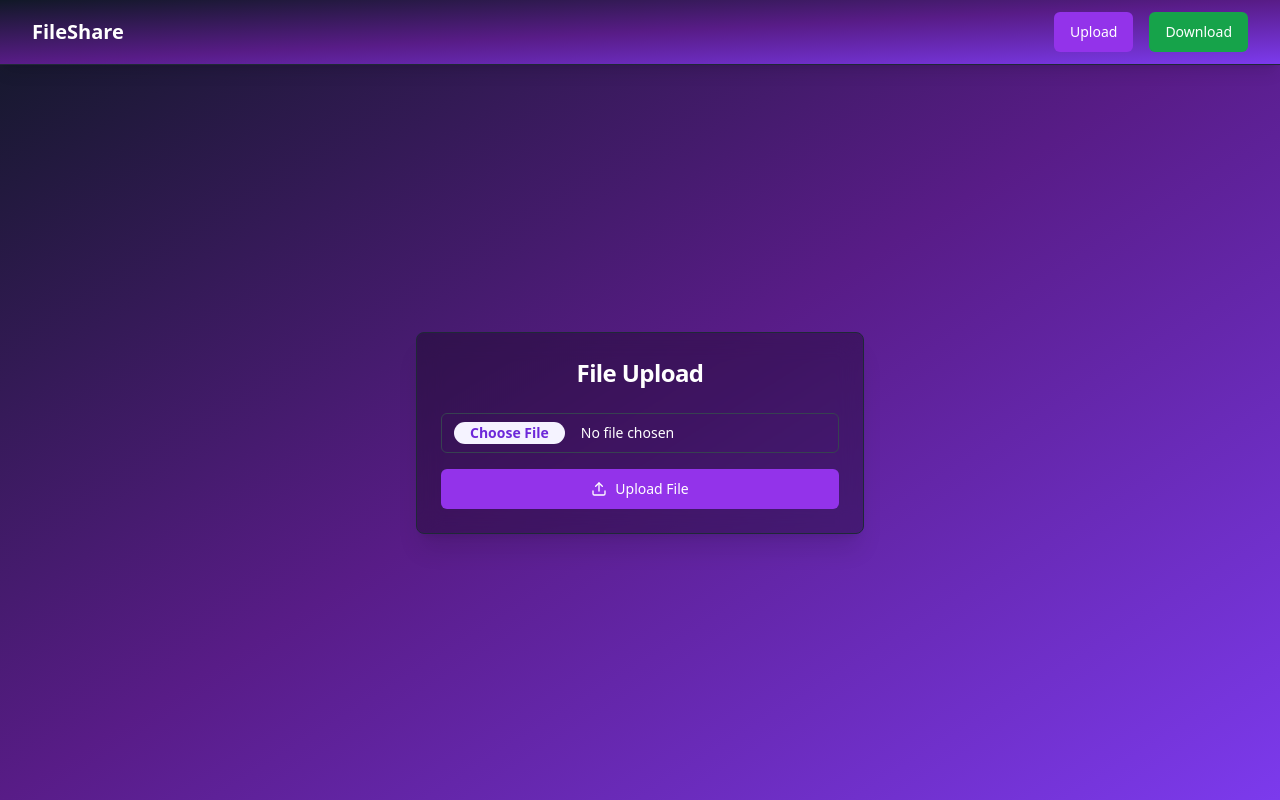
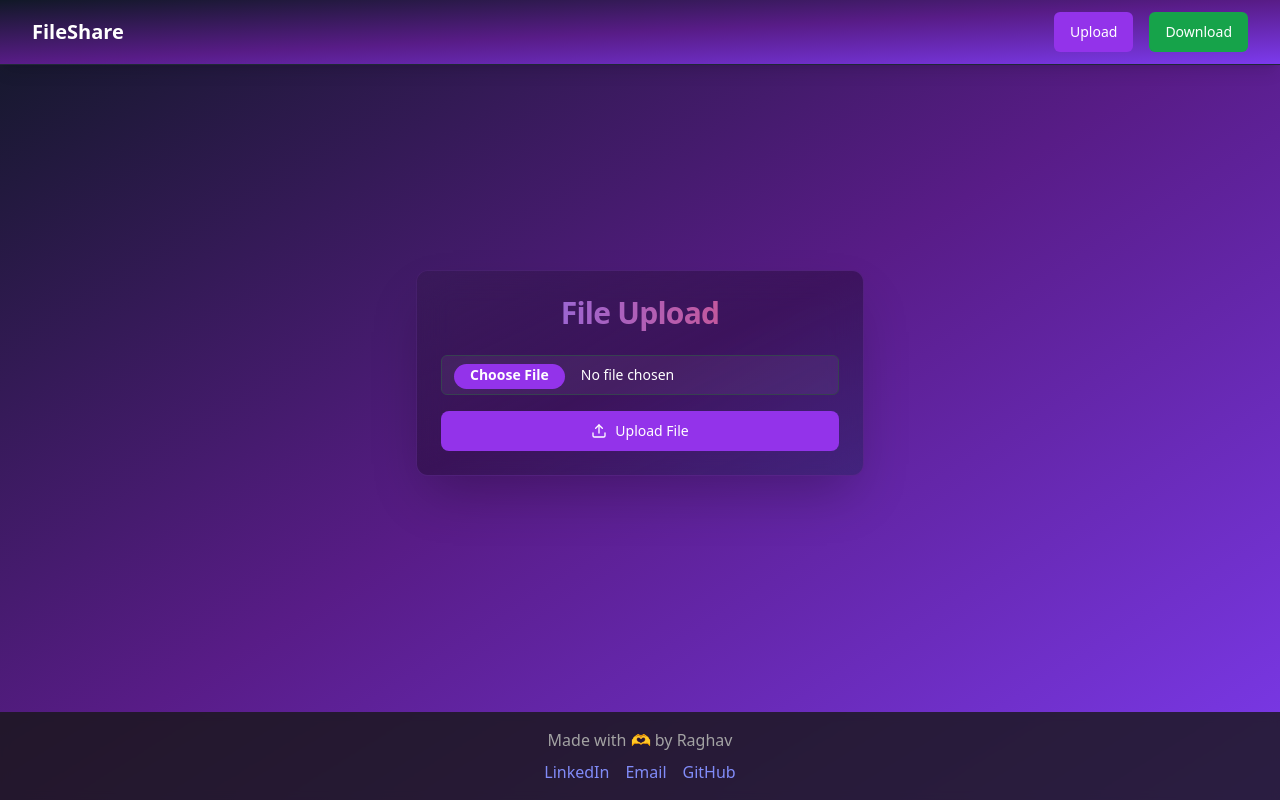
Before and after one commit to RaghavOG/file-sharing-frontend, a React (Vite) app: page /upload in a window 1280 px wide. Built offline with nearby package versions, Linux system fonts and the light colour scheme.

Commit message:
footer and file size limit

```diff
--- /dev/null
+++ b/src/components/Footer.jsx
@@ -0,0 +1,16 @@
+import { Link } from 'react-router-dom';
+
+const Footer = () => {
+  return (
+    <footer className="bg-neutral-900/80 backdrop-blur-sm py-4 text-center w-full mt-8 relative z-10 mb-4 md:mb-0">
+      <p className="text-neutral-400">Made with 🫶 by Raghav</p>
+      <div className="mt-2 space-x-4">
+        <Link to="https://linkedin.com/in/singlaraghav" className="text-indigo-400 hover:text-indigo-300">LinkedIn</Link>
+        <Link to="mailto:04raghavsingla28@gmail.com" className="text-indigo-400 hover:text-indigo-300">Email</Link>
+        <Link to="https://github.com/raghavog" className="text-indigo-400 hover:text-indigo-300">GitHub</Link>
+      </div>
+    </footer>
+  );
+}
+
+export default Footer;
--- a/src/pages/Download.jsx
+++ b/src/pages/Download.jsx
@@ -6,6 +6,8 @@ import { Input } from "../components/ui/input";
 import { useToast } from "../hooks/use-toast";
 import { Card, CardContent, CardHeader, CardTitle } from "../components/ui/card";
 import { DownloadIcon, RefreshCw, AlertCircle, UploadIcon, CheckCircle, FileIcon } from 'lucide-react';
+import { Navbar } from '@/components/Navbar';
+import Footer from '@/components/Footer';
 
 const Download = () => {
   const [fileId, setFileId] = useState('');
@@ -74,6 +76,7 @@ const Download = () => {
 
   return (
     <div className="min-h-screen flex flex-col bg-gradient-to-br from-gray-900 via-purple-900 to-violet-600">
+      <Navbar />
       <div className="flex-1 flex items-center justify-center p-4 sm:p-6 md:p-8">
         <Card className="w-full max-w-md mx-4 bg-black/30 backdrop-blur-lg border border-purple-500/20 shadow-2xl rounded-xl overflow-hidden hover:border-purple-500/40 transition-all duration-300">
           <div className="absolute inset-0 bg-gradient-to-br from-purple-500/10 via-transparent to-blue-500/10 pointer-events-none" />
@@ -161,6 +164,7 @@ const Download = () => {
           </CardContent>
         </Card>
       </div>
+      <Footer />
     </div>
   );
 };
--- a/src/pages/Home.jsx
+++ b/src/pages/Home.jsx
@@ -1,6 +1,7 @@
 import { Link } from 'react-router-dom';
 import { Button } from "../components/ui/button";
 import { Navbar } from '@/components/Navbar';
+import Footer from '@/components/Footer';
 
 export const Home = () => {
     return (
@@ -24,9 +25,8 @@ export const Home = () => {
             </Link>
           </div>
         </main>
-        <footer className="w-full py-4 text-center border-t border-gray-800">
-          <p className="text-gray-400">&copy; 2024 FileShare. All rights reserved.</p>
-        </footer>
+
+        <Footer />
       </div>
     );
   };
--- a/src/pages/Upload.jsx
+++ b/src/pages/Upload.jsx
@@ -9,6 +9,7 @@ import { Input } from "@/components/ui/input"
 import { Card, CardContent, CardHeader, CardTitle } from "@/components/ui/card"
 import { Navbar } from '@/components/Navbar'
 import { UploadIcon, CheckCircle, Copy } from 'lucide-react'
+import Footer from '@/components/Footer'
 
 export const Upload = () => {
   const { register, handleSubmit, formState: { errors }, reset } = useForm()
@@ -18,6 +19,8 @@ export const Upload = () => {
   const [fileId, setFileId] = useState('')
   const [downloadLink, setDownloadLink] = useState('')
   const { toast } = useToast()
+
+  const MAX_FILE_SIZE = 10 * 1024 * 1024; // 10MB
 
   const onFileChange = (e) => {
     if (e.target.files) {
@@ -29,6 +32,11 @@ export const Upload = () => {
     if (!file) {
       toast({ title: 'No file selected!', variant: 'destructive' })
       return
+    }
+
+    if (file.size > MAX_FILE_SIZE) {
+      toast({ title: 'File size exceeds 10MB!', variant: 'destructive' });
+      return;
     }
 
     setIsUploading(true)
@@ -47,7 +55,17 @@ export const Upload = () => {
         toast({ title: 'File uploaded successfully!', variant: 'success' })
       }
     } catch (error) {
-      toast({ title: 'File upload failed!', variant: 'destructive' })
+      if (error.response) {
+        if (error.response.status === 413) {
+          toast({ title: 'File too large! Please upload a file smaller than 10MB.', variant: 'destructive' });
+        } else if (error.response.status === 400) {
+          toast({ title: error.response.data.message, variant: 'destructive' });
+        } else {
+          toast({ title: 'Upload failed. Please try again later.', variant: 'destructive' });
+        }
+      } else {
+        toast({ title: 'Network error. Please check your connection.', variant: 'destructive' });
+      }
     } finally {
       setIsUploading(false)
     }
@@ -69,28 +87,40 @@ export const Upload = () => {
   return (
     <div className="min-h-screen flex flex-col bg-gradient-to-br from-gray-900 via-purple-900 to-violet-600">
       <Navbar />
-      <div className="flex-1 flex items-center justify-center p-4">
-        <Card className="w-full max-w-md bg-black bg-opacity-30 backdrop-blur-md border border-gray-800 shadow-xl">
-          <CardHeader>
-            <CardTitle className="text-2xl font-bold text-white text-center">File Upload</CardTitle>
+      <div className="flex-1 flex items-center justify-center p-4 sm:p-6 md:p-8">
+        <Card className="w-full max-w-md mx-4 relative overflow-hidden bg-black/30 backdrop-blur-lg border border-purple-500/20 shadow-2xl rounded-xl hover:border-purple-500/40 transition-all duration-300">
+          <div className="absolute inset-0 bg-gradient-to-br from-purple-500/10 via-transparent to-blue-500/10 pointer-events-none" />
+          <div className="absolute inset-0 bg-grid-white/[0.02] pointer-events-none" />
+
+          <CardHeader className="relative">
+            <CardTitle className="text-2xl sm:text-3xl font-bold text-center">
+              <span className="bg-clip-text text-transparent bg-gradient-to-r from-purple-400 to-pink-400 animate-pulse">
+                File Upload
+              </span>
+            </CardTitle>
           </CardHeader>
-          <CardContent>
+
+          <CardContent className="relative space-y-6">
             {!uploadSuccess ? (
               <form onSubmit={handleSubmit(onSubmit)} className="space-y-4">
-                <div className="relative">
+                <div className="relative group">
                   <Input
                     type="file"
                     {...register("file", { required: "Please select a file" })}
                     onChange={onFileChange}
-                    className="text-white  bg-transparent border-gray-700 focus:border-purple-500 file:mr-4  file:px-4 file:rounded-full file:border-0 file:text-sm file:font-semibold file:bg-violet-50 file:text-violet-700 hover:file:bg-violet-100"
+                    className="text-white bg-white/5 border-gray-700 focus:border-purple-500 file:mr-4 file:pb-1 file:px-4
+                    file:rounded-full file:border-0 file:text-sm file:font-semibold file:bg-purple-600 file:text-white
+                    hover:file:bg-purple-700 transition-all duration-200 file:cursor-pointer cursor-pointer
+                    focus:ring-2 focus:ring-purple-500/40"
                   />
-                  {errors.file && <p className="text-red-500 text-sm mt-1">{errors.file.message}</p>}
+                  {errors.file && <p className="text-red-400 text-sm mt-1">{errors.file.message}</p>}
                 </div>
 
                 <Button
                   type="submit"
                   disabled={isUploading}
-                  className="w-full bg-purple-600 hover:bg-purple-700 text-white transition-all duration-200 ease-in-out transform hover:scale-105"
+                  className="w-full bg-purple-600 hover:bg-purple-700 text-white transition-all duration-200
+                  ease-in-out transform hover:scale-102 hover:shadow-lg hover:shadow-purple-500/20 rounded-lg"
                 >
                   {isUploading ? (
                     <span className="flex items-center justify-center">
@@ -106,31 +136,34 @@ export const Upload = () => {
                 </Button>
               </form>
             ) : (
-              <div className="space-y-4">
-                <div className="flex items-center justify-center text-green-500">
-                  <CheckCircle size={48} />
+              <div className="space-y-6">
+                <div className="flex items-center justify-center text-green-400">
+                  <CheckCircle size={48} className="animate-pulse" />
                 </div>
-                <p className="text-white text-center">File uploaded successfully!</p>
-                <div className="bg-gray-800 p-3 rounded-md flex items-center justify-between">
-                  <span className="text-white">File ID: {fileId}</span>
+                <p className="text-white/90 text-center text-lg font-medium">File uploaded successfully!</p>
+                <div className="bg-white/5 p-4 rounded-lg backdrop-blur-sm border border-purple-500/20
+                flex items-center justify-between group hover:border-purple-500/40 transition-all duration-300">
+                  <span className="text-white/90">File ID: {fileId}</span>
                   <Button
                     onClick={() => copyToClipboard(fileId)}
                     variant="ghost"
                     size="icon"
-                    className="text-gray-400 hover:text-white"
+                    className="text-gray-400 hover:text-white transition-colors duration-200"
                   >
                     <Copy size={20} />
                   </Button>
                 </div>
                 <Button
                   onClick={() => window.location.href = downloadLink}
-                  className="w-full bg-green-600 hover:bg-green-700 text-white transition-all duration-200 ease-in-out transform hover:scale-105"
+                  className="w-full bg-green-600 hover:bg-green-700 text-white transition-all duration-200
+                  ease-in-out transform hover:scale-102 hover:shadow-lg hover:shadow-green-500/20 rounded-lg"
                 >
                   Download File
                 </Button>
                 <Button
                   onClick={resetUpload}
-                  className="w-full text-white border-white hover:bg-white hover:text-purple-700 transition-all duration-200 ease-in-out"
+                  className="w-full border-2 border-white/20 hover:border-white/40 text-white hover:bg-white/10
+                  transition-all duration-200 ease-in-out backdrop-blur-sm rounded-lg"
                 >
                   Upload Another File
                 </Button>
@@ -139,6 +172,7 @@ export const Upload = () => {
           </CardContent>
         </Card>
       </div>
+      <Footer />
     </div>
   )
 }
```
